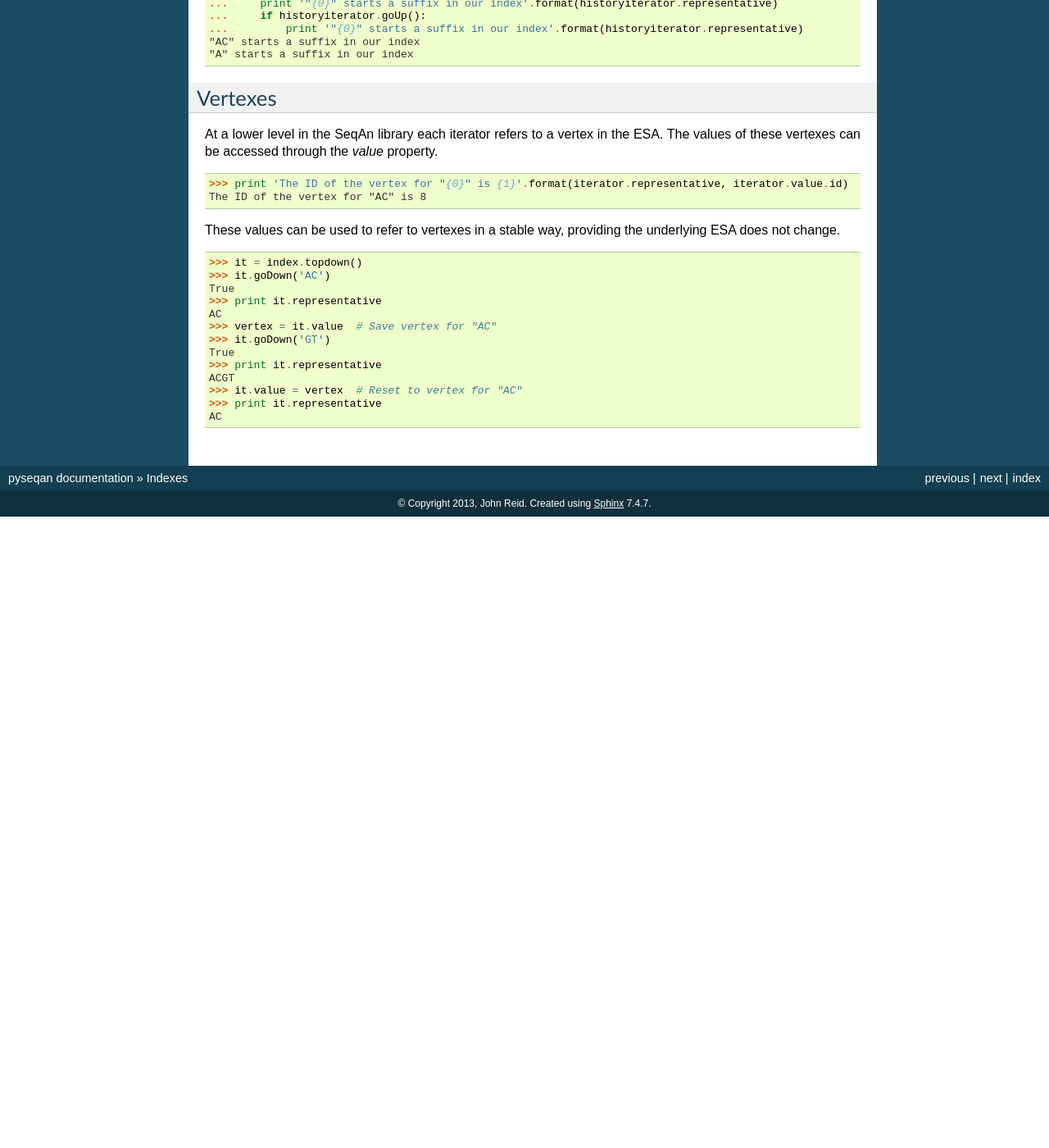
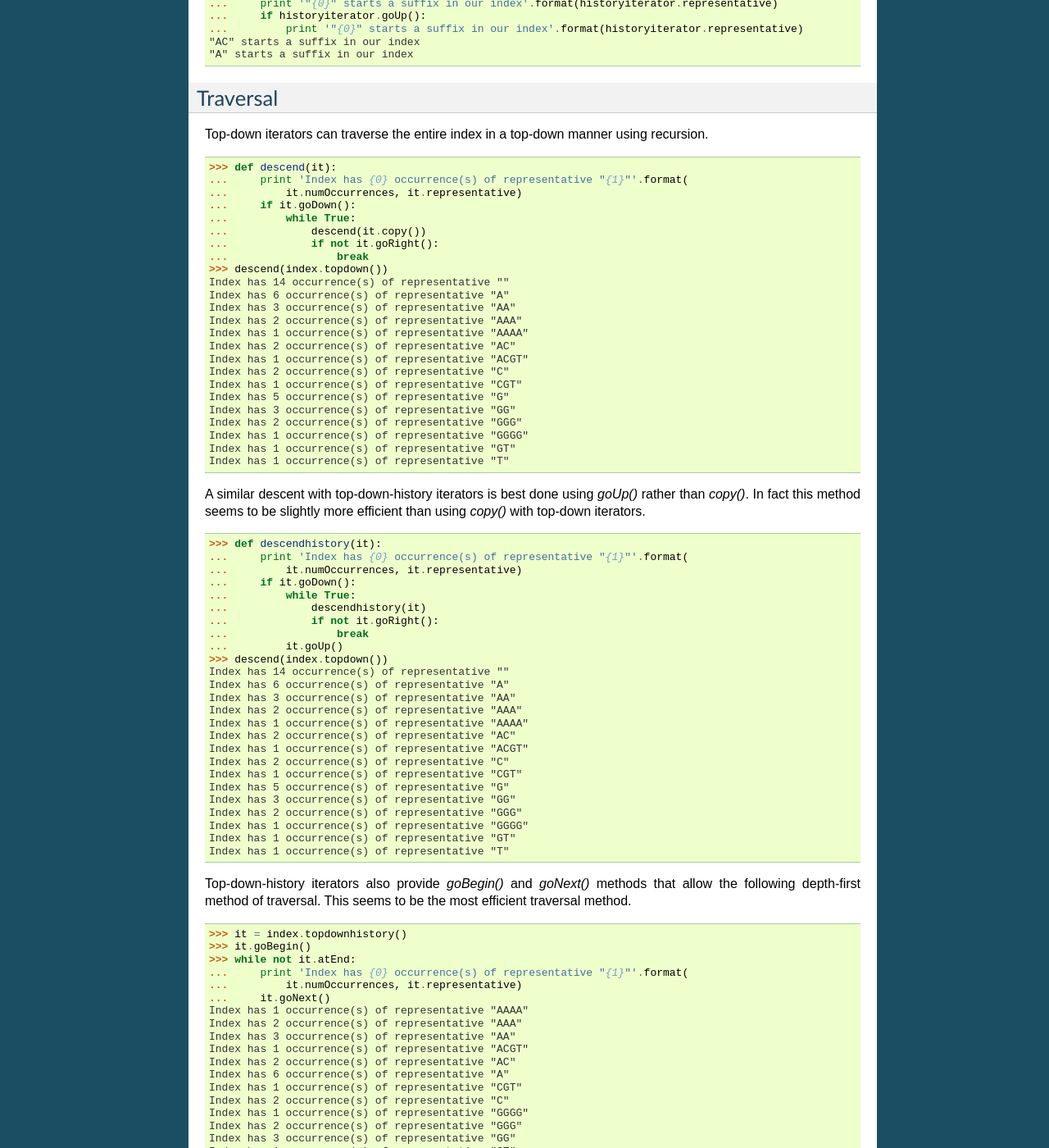
Before and after one commit to JohnReid/pyseqan, a Sphinx documentation site: the page built from docs/source/indexes.rst, in a window 1280 px wide and 1400 px high, scrolled down 966 px. Shown: the whole window at 82% size. Built offline with Sphinx 7.4.7, drawn with Linux system fonts in a browser that asks for light colours; pages that are not in the unit, such as notebooks, are missing from menus; the version number could not be read and is left out; before the commit the page ends 1596 px from its top, so only the background shows below that; some of the changed text lies outside the part shown.

Commit message:
Update documentation.

```diff
--- a/docs/source/indexes.rst
+++ b/docs/source/indexes.rst
@@ -20,7 +20,7 @@ set easily.
 Iterators
 ---------
 
-Once we have the index we can find substrings in the string set using a top down iterator.
+Once we have the index we can find substrings in the string set using a top-down iterator.
 
 ..  doctest::
 
@@ -35,7 +35,7 @@ Once we have the index we can find substrings in the string set using a top down
 
 An iterator points to a particular location in an index. In the case of an ESA,
 it identifies all the suffixes that start with a given representative substring.
-Here we used the *occurrences* property of the top down iterator to locate all the
+Here we used the *occurrences* property of the top-down iterator to locate all the
 occurrences of the substring AC in the original string set. We also used the
 *representative* property to access the substring the iterator refers to. The *replength*
 property is an efficient way to access the length of the representative substring.
@@ -62,9 +62,8 @@ is it shows how many of the representative substring for this node do not termin
     >>> print '"{0}" has {1} occurrence in child nodes'.format(iterator.representative, iterator.numChildren)
     "AC" has 1 occurrence in child nodes
 
-TopDown iterators can go down and right to traverse the entire index from the root node.
-SeqAn also provides an iterator that can go up. This iterator is slightly less efficient so
-should only be used if required.
+Top-down iterators can go down and right to traverse the entire index from the root node.
+SeqAn also provides a top-down-history iterator that can go up.
 
 ..  doctest::
 
@@ -77,10 +76,119 @@ should only be used if required.
     "A" starts a suffix in our index
 
 
+Traversal
+---------
+
+Top-down iterators can traverse the entire index in a top-down manner using recursion.
+
+..  doctest::
+
+    >>> def descend(it):
+    ...     print 'Index has {0} occurrence(s) of representative "{1}"'.format(
+    ...         it.numOccurrences, it.representative)
+    ...     if it.goDown():
+    ...         while True:
+    ...             descend(it.copy())
+    ...             if not it.goRight():
+    ...                 break
+    >>> descend(index.topdown())
+    Index has 14 occurrence(s) of representative ""
+    Index has 6 occurrence(s) of representative "A"
+    Index has 3 occurrence(s) of representative "AA"
+    Index has 2 occurrence(s) of representative "AAA"
+    Index has 1 occurrence(s) of representative "AAAA"
+    Index has 2 occurrence(s) of representative "AC"
+    Index has 1 occurrence(s) of representative "ACGT"
+    Index has 2 occurrence(s) of representative "C"
+    Index has 1 occurrence(s) of representative "CGT"
+    Index has 5 occurrence(s) of representative "G"
+    Index has 3 occurrence(s) of representative "GG"
+    Index has 2 occurrence(s) of representative "GGG"
+    Index has 1 occurrence(s) of representative "GGGG"
+    Index has 1 occurrence(s) of representative "GT"
+    Index has 1 occurrence(s) of representative "T"
+
+A similar descent with top-down-history iterators is best done using *goUp()* rather
+than *copy()*. In fact this method seems to be slightly more efficient than using *copy()*
+with top-down iterators.
+
+..  doctest::
+
+    >>> def descendhistory(it):
+    ...     print 'Index has {0} occurrence(s) of representative "{1}"'.format(
+    ...         it.numOccurrences, it.representative)
+    ...     if it.goDown():
+    ...         while True:
+    ...             descendhistory(it)
+    ...             if not it.goRight():
+    ...                 break
+    ...         it.goUp()
+    >>> descend(index.topdown())
+    Index has 14 occurrence(s) of representative ""
+    Index has 6 occurrence(s) of representative "A"
+    Index has 3 occurrence(s) of representative "AA"
+    Index has 2 occurrence(s) of representative "AAA"
+    Index has 1 occurrence(s) of representative "AAAA"
+    Index has 2 occurrence(s) of representative "AC"
+    Index has 1 occurrence(s) of representative "ACGT"
+    Index has 2 occurrence(s) of representative "C"
+    Index has 1 occurrence(s) of representative "CGT"
+    Index has 5 occurrence(s) of representative "G"
+    Index has 3 occurrence(s) of representative "GG"
+    Index has 2 occurrence(s) of representative "GGG"
+    Index has 1 occurrence(s) of representative "GGGG"
+    Index has 1 occurrence(s) of representative "GT"
+    Index has 1 occurrence(s) of representative "T"
+
+
+Top-down-history iterators also provide *goBegin()* and *goNext()* methods that allow
+the following depth-first method of traversal. This seems to be the most efficient
+traversal method.
+
+..  doctest::
+
+    >>> it = index.topdownhistory()
+    >>> it.goBegin()
+    >>> while not it.atEnd:
+    ...     print 'Index has {0} occurrence(s) of representative "{1}"'.format(
+    ...         it.numOccurrences, it.representative)
+    ...     it.goNext()
+    Index has 1 occurrence(s) of representative "AAAA"
+    Index has 2 occurrence(s) of representative "AAA"
+    Index has 3 occurrence(s) of representative "AA"
+    Index has 1 occurrence(s) of representative "ACGT"
+    Index has 2 occurrence(s) of representative "AC"
+    Index has 6 occurrence(s) of representative "A"
+    Index has 1 occurrence(s) of representative "CGT"
+    Index has 2 occurrence(s) of representative "C"
+    Index has 1 occurrence(s) of representative "GGGG"
+    Index has 2 occurrence(s) of representative "GGG"
+    Index has 3 occurrence(s) of representative "GG"
+    Index has 1 occurrence(s) of representative "GT"
+    Index has 5 occurrence(s) of representative "G"
+    Index has 1 occurrence(s) of representative "T"
+    Index has 14 occurrence(s) of representative ""
+
+
+Lazy initialisation
+-------------------
+
+Many of the seqan data structures are initialised lazily, that is they are not
+constructed until they are first required. Sometimes you might want to ensure
+the structures are initialised before saving or some other operation. This can
+be achieved via the *traverse()* function.
+
+..  doctest::
+
+    >>> import seqan.descend
+    >>> seqan.descend.traverse(index.topdown())
+
+
+
 Vertexes
 --------
 
-At a lower level in the SeqAn library each iterator refers to a vertex in the ESA. The values
+At a low level in the SeqAn library each iterator refers to a vertex in the ESA. The values
 of these vertexes can be accessed through the *value* property.
 
 ..  doctest::
```
Also changed, not shown: docs/source/io.rst (+37 -8 lines), 3 other files.
